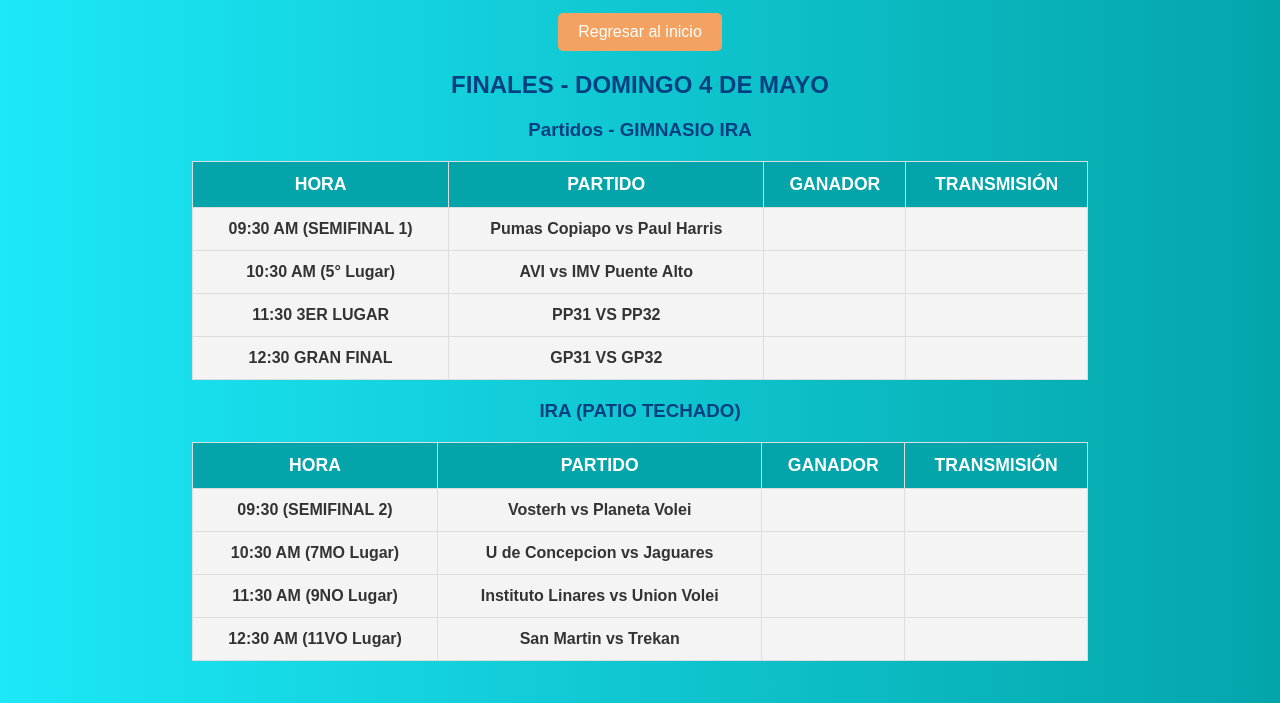
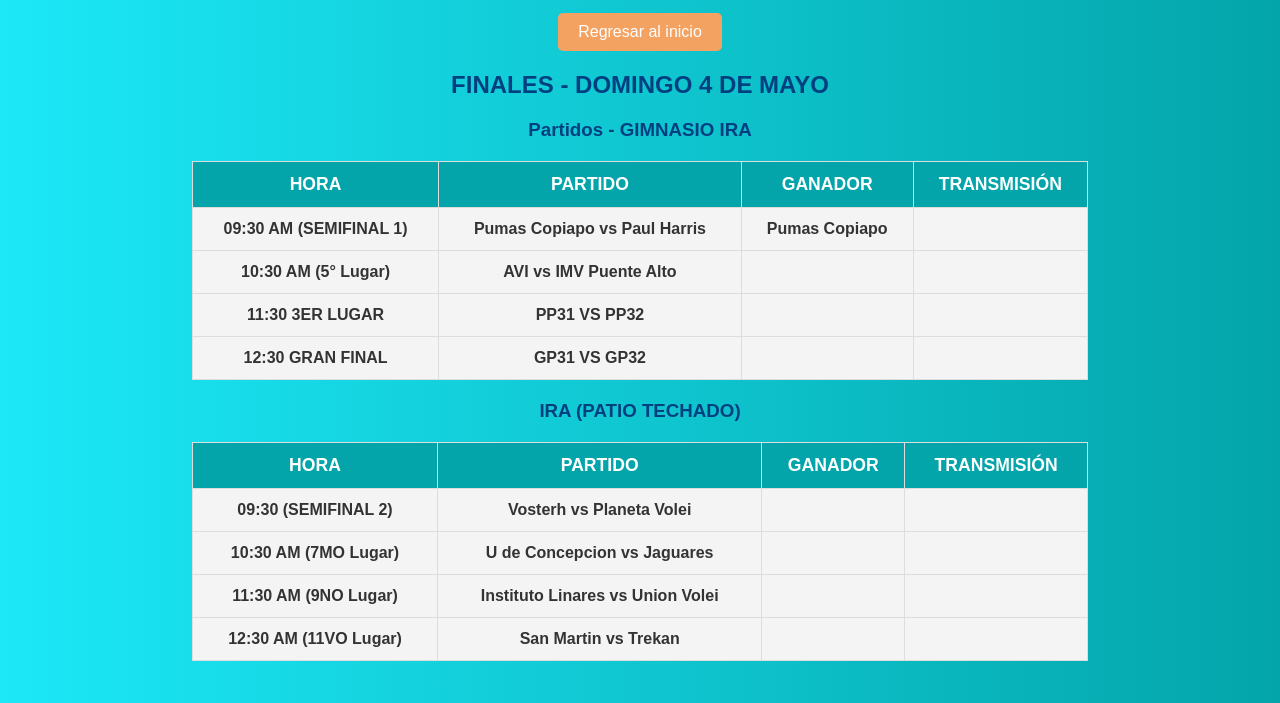
Before and after one commit to Renatomercado/liname14, a plain HTML site: page finales.html in a window 1280 px wide. Shown: the part 97-800 px from the top of the page. Drawn offline with Linux system fonts and the light colour scheme.

Commit message:
Update finales.html

```diff
--- a/finales.html
+++ b/finales.html
@@ -66,7 +66,7 @@
                 <tr>
                     <td>09:30 AM (SEMIFINAL 1)</td>
                     <td>Pumas Copiapo vs Paul Harris</td>
-                    <td></td>
+                    <td>Pumas Copiapo</td>
                     <td></td>
                 </tr>
                 <tr>
```
